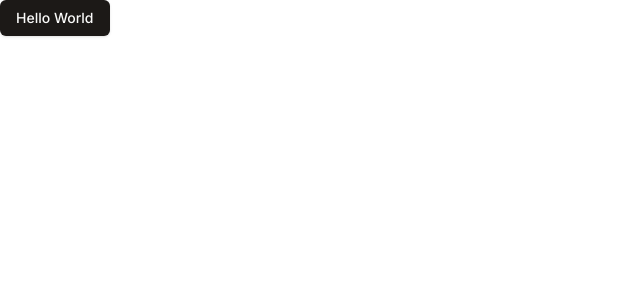
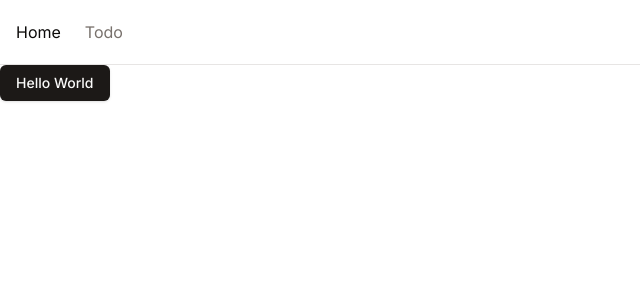
Before and after one commit to robinsl/musical-chainsaw, a Next.js app: page / in a window 1280 px wide. Shown: the top 300 px of the page, without its empty margins (0-640 px from the left). Built offline with nearby package versions, Linux system fonts and the light colour scheme.

Commit message:
add navbar

```diff
--- a/package.json
+++ b/package.json
@@ -10,6 +10,7 @@
   },
   "dependencies": {
     "@radix-ui/react-icons": "^1.3.0",
+    "@radix-ui/react-navigation-menu": "^1.1.4",
     "@radix-ui/react-slot": "^1.0.2",
     "class-variance-authority": "^0.7.0",
     "clsx": "^2.1.0",
--- a/src/app/layout.tsx
+++ b/src/app/layout.tsx
@@ -2,6 +2,7 @@
 import { Inter as FontSans } from "next/font/google";
 import "./globals.css";
 import {cn} from "@/lib/utils";
+import NavBar from "@/components/shared/NavBar";
 
 const fontSans = FontSans({
   subsets: ["latin"],
@@ -23,7 +24,10 @@
       <body className={cn(
           "min-h-screen bg-background font-sans antialiased",
           fontSans.variable
-      )}>{children}</body>
+      )}>
+        <NavBar />
+        {children}
+      </body>
     </html>
   );
 }
--- a/src/app/page.tsx
+++ b/src/app/page.tsx
@@ -1,4 +1,3 @@
-import Image from "next/image";
 import {Button} from "@/components/ui/button";
 
 export default function Home() {
--- /dev/null
+++ b/src/app/todo/page.tsx
@@ -0,0 +1,11 @@
+import {Metadata} from "next";
+
+export const metadata: Metadata = {
+    title: 'Next Todo',
+}
+
+export default function TodoPage () {
+    return <>
+        <h1>TodoPage</h1>
+    </>
+}
--- /dev/null
+++ b/src/components/shared/NavBar.tsx
@@ -0,0 +1,35 @@
+"use client"
+
+import {
+  NavigationMenu,
+  NavigationMenuItem,
+  NavigationMenuList
+} from "@/components/ui/navigation-menu";
+import Link from "next/link";
+import {usePathname} from "next/navigation";
+
+export default function NavBar() {
+  const pathname = usePathname()
+
+  return <>
+    <div className={"border-b"}>
+      <div className={"flex h-16 px-4"}>
+        <NavigationMenu>
+          <NavigationMenuList className={"space-x-4 lg:space-x-6"}>
+            <NavigationMenuItem className={pathname === "/" ? "" : "text-muted-foreground"}>
+              <Link href={"/"}>
+                Home
+              </Link>
+            </NavigationMenuItem>
+            <NavigationMenuItem className={pathname === "/todo" ? "" : "text-muted-foreground"}>
+              <Link href={"/todo"}>
+                Todo
+              </Link>
+            </NavigationMenuItem>
+          </NavigationMenuList>
+        </NavigationMenu>
+
+      </div>
+    </div>
+  </>
+}
--- /dev/null
+++ b/src/components/ui/navigation-menu.tsx
@@ -0,0 +1,129 @@
+
+import * as React from "react"
+import { ChevronDownIcon } from "@radix-ui/react-icons"
+import * as NavigationMenuPrimitive from "@radix-ui/react-navigation-menu"
+import { cva } from "class-variance-authority"
+
+import { cn } from "@/lib/utils"
+
+const NavigationMenu = React.forwardRef<
+  React.ElementRef<typeof NavigationMenuPrimitive.Root>,
+  React.ComponentPropsWithoutRef<typeof NavigationMenuPrimitive.Root>
+>(({ className, children, ...props }, ref) => (
+  <NavigationMenuPrimitive.Root
+    ref={ref}
+    className={cn(
+      "relative z-10 flex max-w-max flex-1 items-center justify-center",
+      className
+    )}
+    {...props}
+  >
+    {children}
+    <NavigationMenuViewport />
+  </NavigationMenuPrimitive.Root>
+))
+NavigationMenu.displayName = NavigationMenuPrimitive.Root.displayName
+
+const NavigationMenuList = React.forwardRef<
+  React.ElementRef<typeof NavigationMenuPrimitive.List>,
+  React.ComponentPropsWithoutRef<typeof NavigationMenuPrimitive.List>
+>(({ className, ...props }, ref) => (
+  <NavigationMenuPrimitive.List
+    ref={ref}
+    className={cn(
+      "group flex flex-1 list-none items-center justify-center space-x-1",
+      className
+    )}
+    {...props}
+  />
+))
+NavigationMenuList.displayName = NavigationMenuPrimitive.List.displayName
+
+const NavigationMenuItem = NavigationMenuPrimitive.Item
+
+const navigationMenuTriggerStyle = cva(
+  "group inline-flex h-9 w-max items-center justify-center rounded-md bg-background px-4 py-2 text-sm font-medium transition-colors hover:bg-accent hover:text-accent-foreground focus:bg-accent focus:text-accent-foreground focus:outline-none disabled:pointer-events-none disabled:opacity-50 data-[active]:bg-accent/50 data-[state=open]:bg-accent/50"
+)
+
+const NavigationMenuTrigger = React.forwardRef<
+  React.ElementRef<typeof NavigationMenuPrimitive.Trigger>,
+  React.ComponentPropsWithoutRef<typeof NavigationMenuPrimitive.Trigger>
+>(({ className, children, ...props }, ref) => (
+  <NavigationMenuPrimitive.Trigger
+    ref={ref}
+    className={cn(navigationMenuTriggerStyle(), "group", className)}
+    {...props}
+  >
+    {children}{" "}
+    <ChevronDownIcon
+      className="relative top-[1px] ml-1 h-3 w-3 transition duration-300 group-data-[state=open]:rotate-180"
+      aria-hidden="true"
+    />
+  </NavigationMenuPrimitive.Trigger>
+))
+NavigationMenuTrigger.displayName = NavigationMenuPrimitive.Trigger.displayName
+
+const NavigationMenuContent = React.forwardRef<
+  React.ElementRef<typeof NavigationMenuPrimitive.Content>,
+  React.ComponentPropsWithoutRef<typeof NavigationMenuPrimitive.Content>
+>(({ className, ...props }, ref) => (
+  <NavigationMenuPrimitive.Content
+    ref={ref}
+    className={cn(
+      "left-0 top-0 w-full data-[motion^=from-]:animate-in data-[motion^=to-]:animate-out data-[motion^=from-]:fade-in data-[motion^=to-]:fade-out data-[motion=from-end]:slide-in-from-right-52 data-[motion=from-start]:slide-in-from-left-52 data-[motion=to-end]:slide-out-to-right-52 data-[motion=to-start]:slide-out-to-left-52 md:absolute md:w-auto ",
+      className
+    )}
+    {...props}
+  />
+))
+NavigationMenuContent.displayName = NavigationMenuPrimitive.Content.displayName
+
+const NavigationMenuLink = NavigationMenuPrimitive.Link
+
+const NavigationMenuViewport = React.forwardRef<
+  React.ElementRef<typeof NavigationMenuPrimitive.Viewport>,
+  React.ComponentPropsWithoutRef<typeof NavigationMenuPrimitive.Viewport>
+>(({ className, ...props }, ref) => (
+  <div className={cn("absolute left-0 top-full flex justify-center")}>
+    <NavigationMenuPrimitive.Viewport
+      className={cn(
+        "origin-top-center relative mt-1.5 h-[var(--radix-navigation-menu-viewport-height)] w-full overflow-hidden rounded-md border bg-popover text-popover-foreground shadow data-[state=open]:animate-in data-[state=closed]:animate-out data-[state=closed]:zoom-out-95 data-[state=open]:zoom-in-90 md:w-[var(--radix-navigation-menu-viewport-width)]",
+        className
+      )}
+      ref={ref}
+      {...props}
+    />
+  </div>
+))
+NavigationMenuViewport.displayName =
+  NavigationMenuPrimitive.Viewport.displayName
+
+const NavigationMenuIndicator = React.forwardRef<
+  React.ElementRef<typeof NavigationMenuPrimitive.Indicator>,
+  React.ComponentPropsWithoutRef<typeof NavigationMenuPrimitive.Indicator>
+>(({ className, ...props }, ref) => (
+  <NavigationMenuPrimitive.Indicator
+    ref={ref}
+    className={cn(
+      "top-full z-[1] flex h-1.5 items-end justify-center overflow-hidden data-[state=visible]:animate-in data-[state=hidden]:animate-out data-[state=hidden]:fade-out data-[state=visible]:fade-in",
+      className
+    )}
+    {...props}
+  >
+    <div className="relative top-[60%] h-2 w-2 rotate-45 rounded-tl-sm bg-border shadow-md" />
+  </NavigationMenuPrimitive.Indicator>
+))
+NavigationMenuIndicator.displayName =
+  NavigationMenuPrimitive.Indicator.displayName
+
+export {
+  navigationMenuTriggerStyle,
+  NavigationMenu,
+  NavigationMenuList,
+  NavigationMenuItem,
+  NavigationMenuContent,
+  NavigationMenuTrigger,
+  NavigationMenuLink,
+  NavigationMenuIndicator,
+  NavigationMenuViewport,
+}
```
Also changed, not shown: 1 other file (tests, documents, lock files or other folders).
